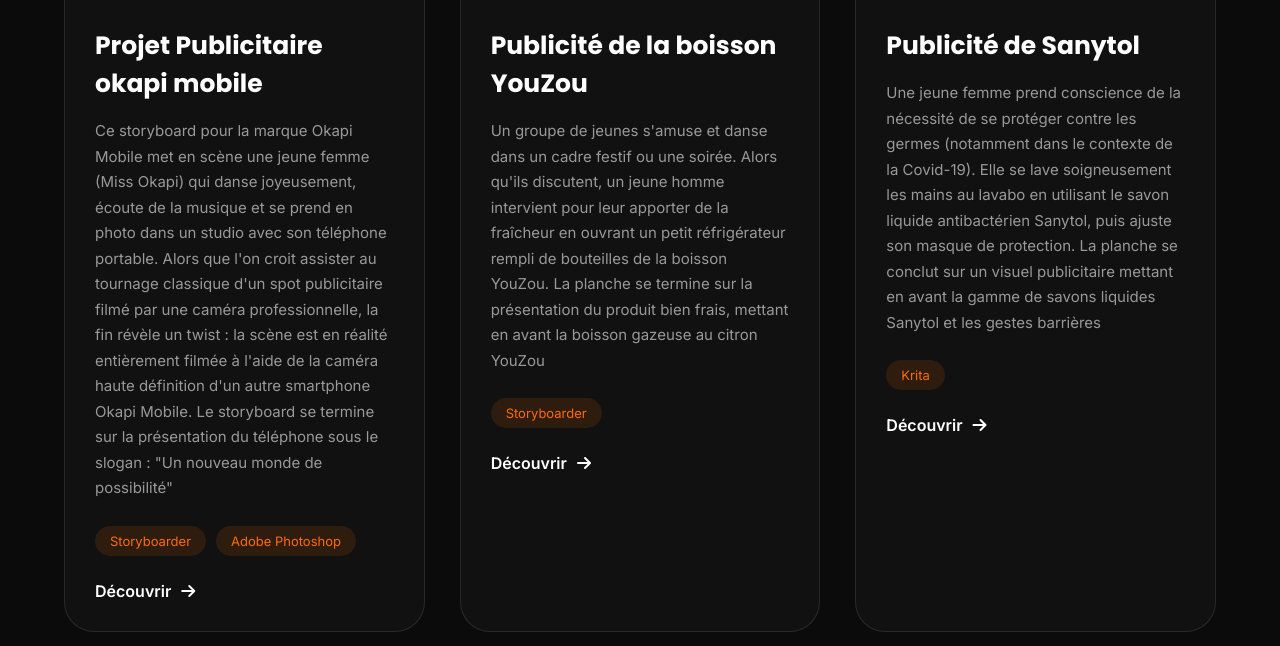
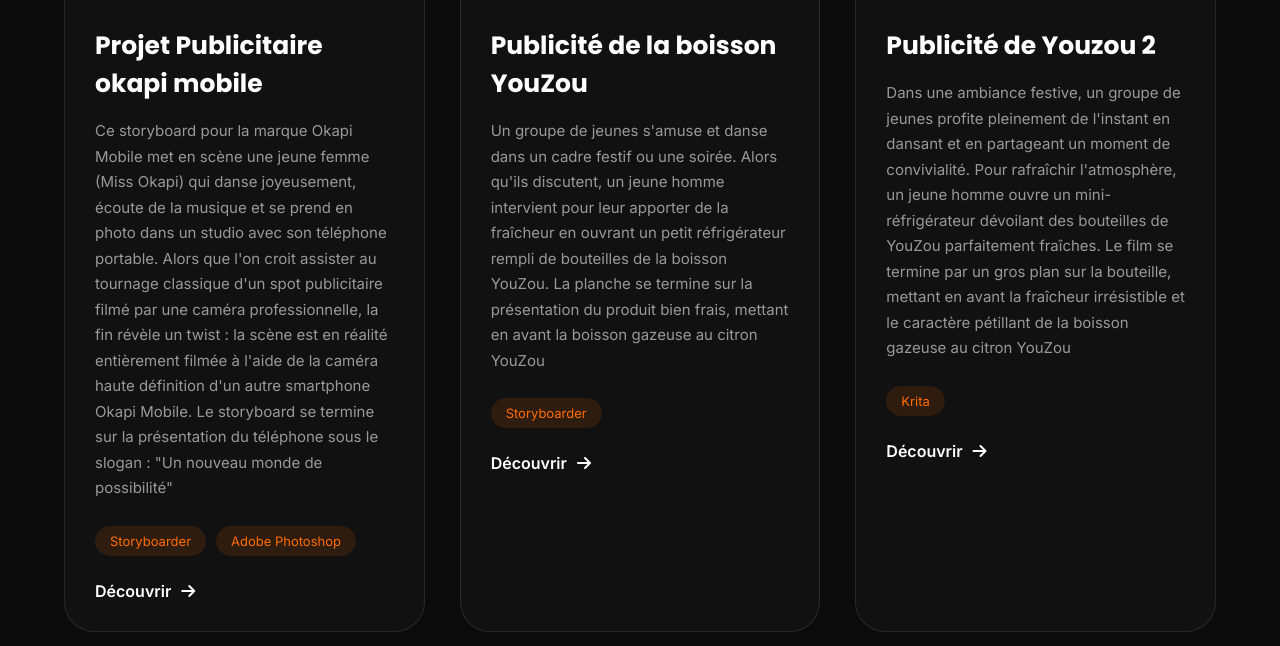
Before and after one commit to Jvc2104/Jevic-esesa-portfolio, a plain HTML site: page portfolio.html in a window 1280 px wide. Shown: the part 7374-8020 px from the top of the page. Drawn offline with Linux system fonts and the light colour scheme.

Commit message:
Update portfolio.html

```diff
--- a/portfolio.html
+++ b/portfolio.html
@@ -1275,7 +1275,7 @@
 
 <h3>
 
-Publicité de Sanytol
+Publicité de Youzou 2
 
 </h3>
 
@@ -1283,8 +1283,7 @@
 
 <p>
 
-Une jeune femme prend conscience de la nécessité de se protéger contre les germes (notamment dans le contexte de la Covid-19). Elle se lave soigneusement les mains au lavabo en utilisant le savon liquide antibactérien Sanytol, puis ajuste son masque de protection. La planche se conclut sur un visuel publicitaire mettant en avant la gamme de savons liquides Sanytol et les gestes barrières
-
+Dans une ambiance festive, un groupe de jeunes profite pleinement de l'instant en dansant et en partageant un moment de convivialité. Pour rafraîchir l'atmosphère, un jeune homme ouvre un mini-réfrigérateur dévoilant des bouteilles de YouZou parfaitement fraîches. Le film se termine par un gros plan sur la bouteille, mettant en avant la fraîcheur irrésistible et le caractère pétillant de la boisson gazeuse au citron YouZou
 </p>
 
 
```
